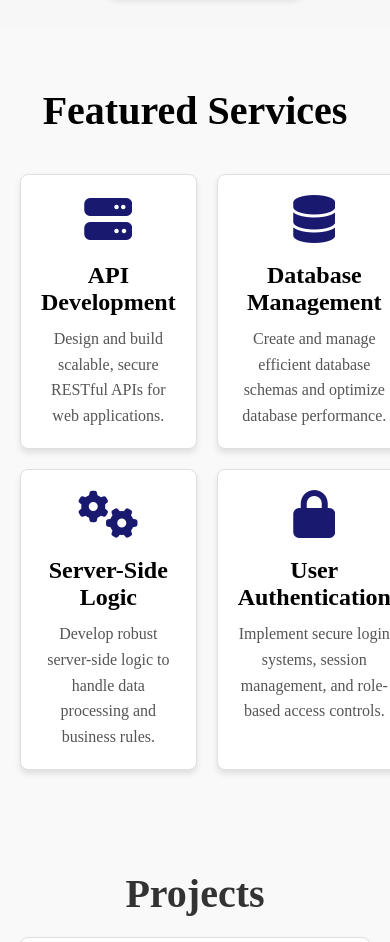
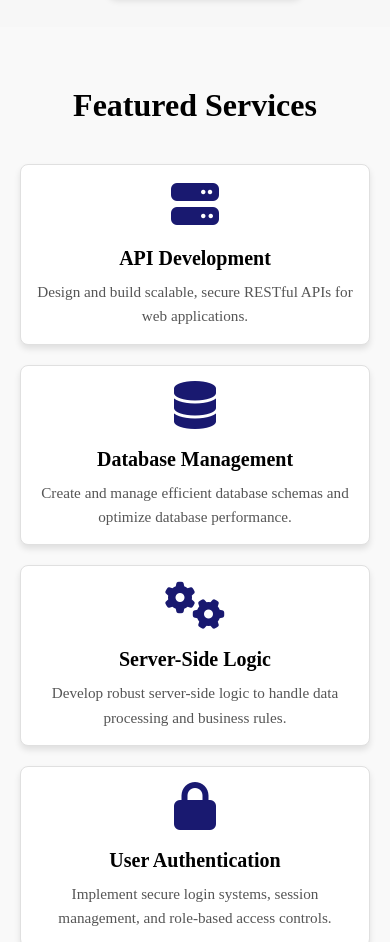
Before and after one commit to esitoxla/Portfolio_2nd, a plain HTML site: page index.html in a window 390 px wide. Shown: the part 2671-3613 px from the top of the page. Drawn offline with Linux system fonts and the light colour scheme.

Commit message:
added changes in services section

```diff
--- a/styles.css
+++ b/styles.css
@@ -810,3 +810,30 @@ form {
     padding: 8px 16px; /* Smaller button padding */
   }
 }
+
+/* featured services section */
+/* Tablet Screens */
+@media (max-width: 999px) {
+  .services-container {
+    grid-template-columns: 1fr; /* One card per row */
+  }
+}
+
+/* Mobile Screens */
+@media (max-width: 600px) {
+  .services-section h2 {
+    font-size: 2rem; /* Smaller heading */
+  }
+
+  .service-card {
+    padding: 15px; /* Reduced padding for mobile */
+  }
+
+  .service-card h3 {
+    font-size: 1.25rem; /* Adjusted title size */
+  }
+
+  .service-card p {
+    font-size: 0.95rem; /* Smaller paragraph size */
+  }
+}
```
